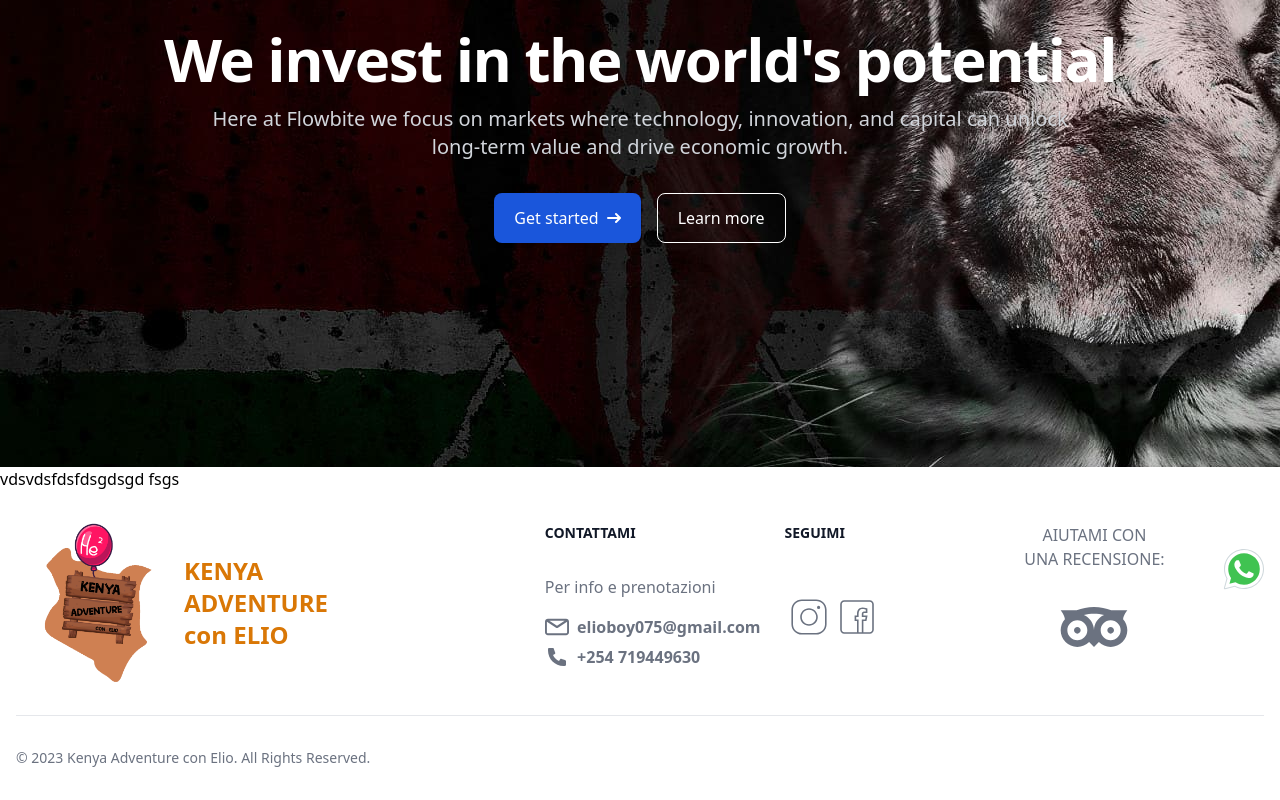
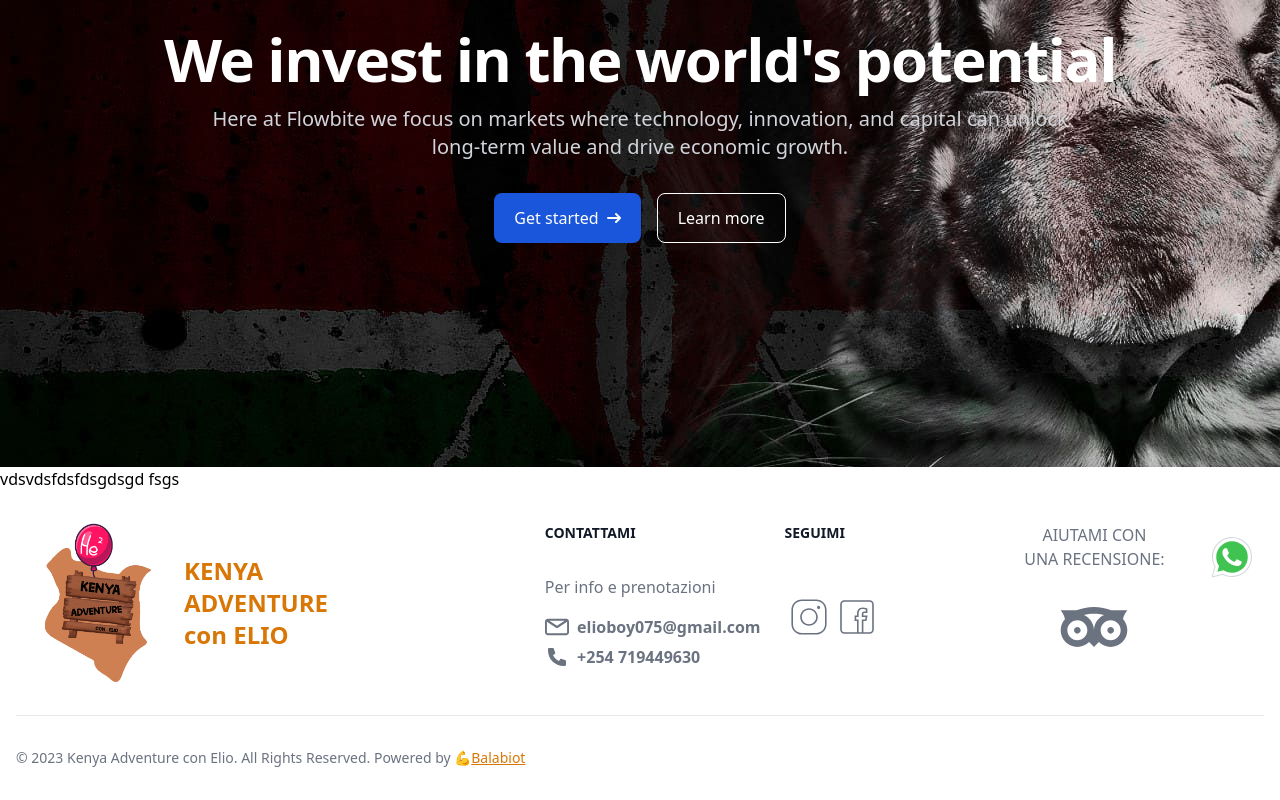
Before and after one commit to teo-pede/safari-kenya, an Angular app: page / in a window 1280 px wide. Shown: the part 195-995 px from the top of the page. Built offline with nearby package versions, Linux system fonts and the light colour scheme.

Commit message:
img resize and footer info add

```diff
--- a/src/app/components/footer/footer.component.html
+++ b/src/app/components/footer/footer.component.html
@@ -65,7 +65,7 @@
       </div>
       <hr class="my-6 border-gray-200 sm:mx-auto dark:border-gray-700 lg:my-8" />
       <div class="sm:flex sm:items-center sm:justify-between">
-          <span class="text-sm text-gray-500 sm:text-center dark:text-gray-400">© 2023 <a [routerLink]="['/about']" class="hover:underline">Kenya Adventure con Elio</a>. All Rights Reserved.</span>
+          <span class="text-sm text-gray-500 sm:text-center dark:text-gray-400">© 2023 <a [routerLink]="['/about']" class="hover:underline">Kenya Adventure con Elio</a>. All Rights Reserved. Powered by 💪<a href="mailto: website.oxford222@passfwd.com" class="text-amber-600 underline hover:no-underline">Balabiot</a></span>
           <div class="flex mt-4 space-x-5 sm:justify-center sm:mt-0">
 
           </div>
--- a/src/app/components/header/header.component.html
+++ b/src/app/components/header/header.component.html
@@ -101,8 +101,8 @@
 
 <a
     type="button"
-    class="z-30 !fixed ml-auto bottom-3 right-3"
-    href="https://web.whatsapp.com/send?phone=254719449630&text=" target="_blank">
+    class="z-30 !fixed ml-auto bottom-6 right-6"
+    href="https://wa.me/254719449630" target="_blank">
     <svg xmlns="http://www.w3.org/2000/svg"  viewBox="0 0 48 48" width="48px" height="48px" clip-rule="evenodd">
         <path fill="#fff" d="M4.868,43.303l2.694-9.835C5.9,30.59,5.026,27.324,5.027,23.979C5.032,13.514,13.548,5,24.014,5c5.079,0.002,9.845,1.979,13.43,5.566c3.584,3.588,5.558,8.356,5.556,13.428c-0.004,10.465-8.522,18.98-18.986,18.98c-0.001,0,0,0,0,0h-0.008c-3.177-0.001-6.3-0.798-9.073-2.311L4.868,43.303z"/>
         <path fill="#fff" d="M4.868,43.803c-0.132,0-0.26-0.052-0.355-0.148c-0.125-0.127-0.174-0.312-0.127-0.483l2.639-9.636c-1.636-2.906-2.499-6.206-2.497-9.556C4.532,13.238,13.273,4.5,24.014,4.5c5.21,0.002,10.105,2.031,13.784,5.713c3.679,3.683,5.704,8.577,5.702,13.781c-0.004,10.741-8.746,19.48-19.486,19.48c-3.189-0.001-6.344-0.788-9.144-2.277l-9.875,2.589C4.953,43.798,4.911,43.803,4.868,43.803z"/>
```
Also changed, not shown: src/assets/img/safaris/nakuru_mara_ambo_tzawo_we/naku_mara_ambo_tza_we_3.jpeg, src/assets/img/safaris/nakuru_mara_ambo_tzawo_we/naku_mara_ambo_tza_we_6.jpeg.
